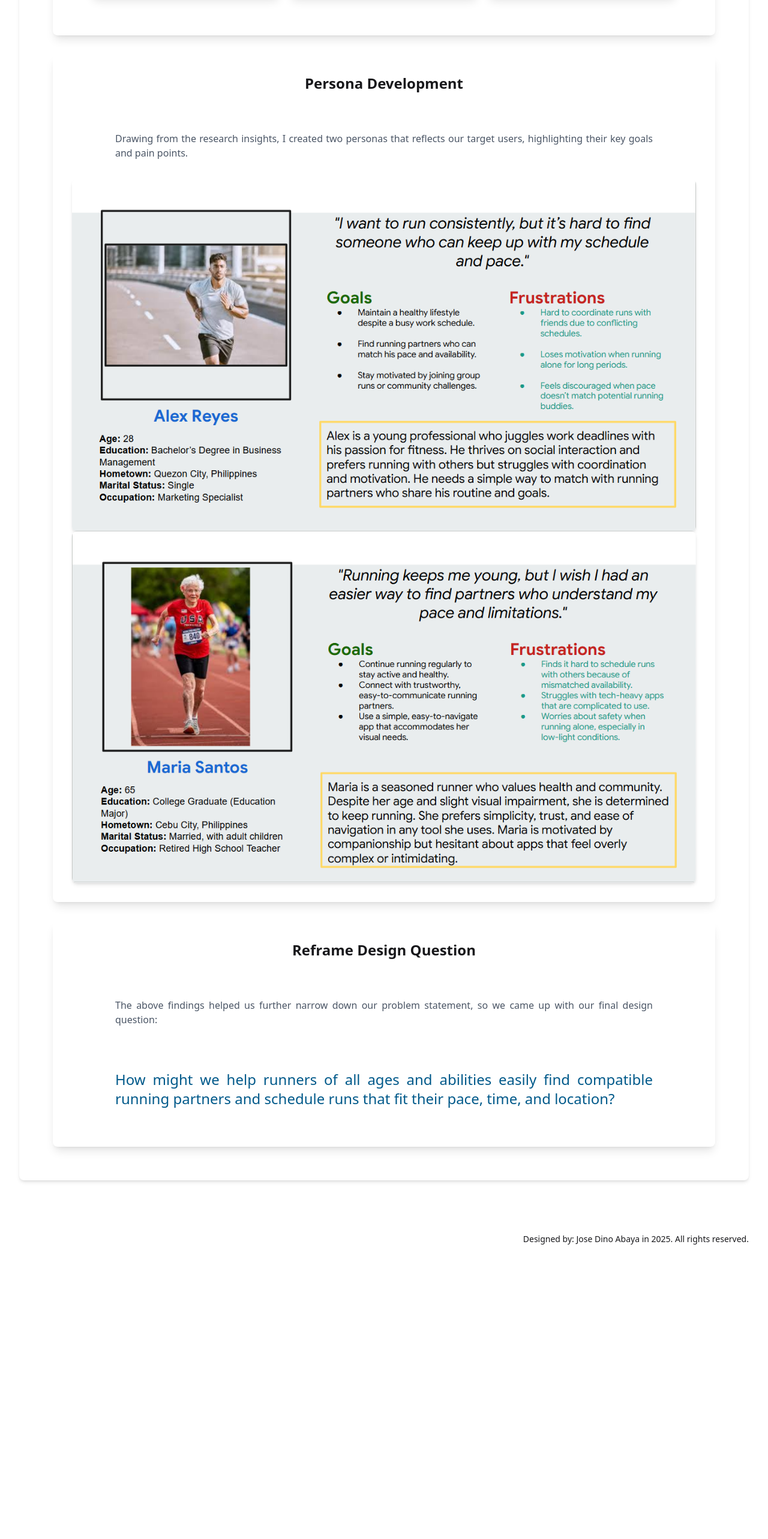
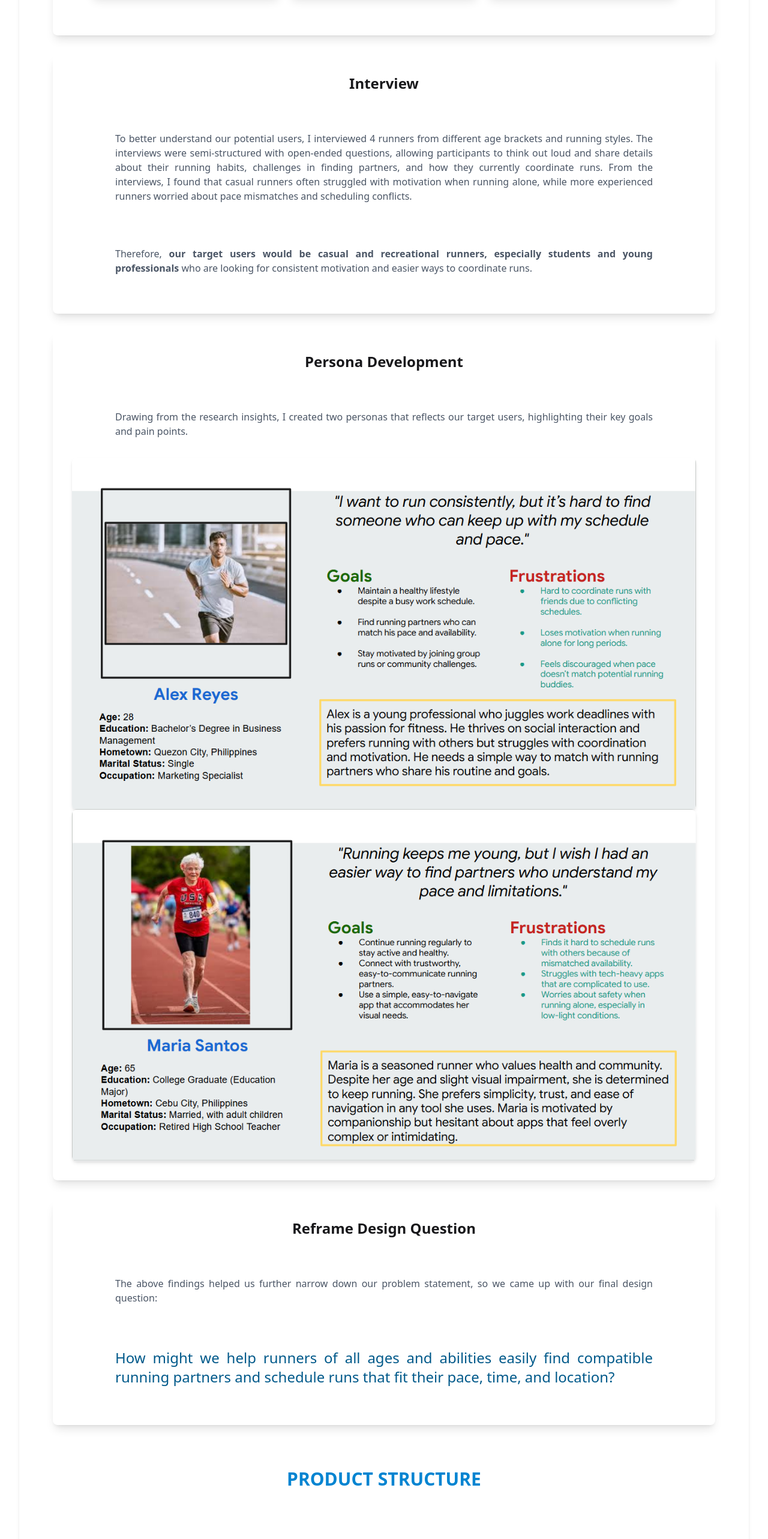
Before and after one commit to oniids13/pace-pal-portfolio-page, a React (Vite) app: page / in a window 1280 px wide. Shown: the part 2740-5306 px from the top of the page at 60% size. Before the commit the page ends 4840 px from the top, so only its background shows below. Built offline with nearby package versions, Linux system fonts and the light colour scheme; some icons are missing.

Commit message:
add interview section on Research

```diff
--- a/src/components/Body.jsx
+++ b/src/components/Body.jsx
@@ -1,6 +1,7 @@
 import Heading from "./body_content/Heading";
 import Background from "./body_content/Background";
 import Research from "./body_content/Research";
+import ProductStructure from "./body_content/ProductStructure";
 
 const Body = () => {
   return (
@@ -10,6 +11,7 @@ const Body = () => {
           <Heading />
           <Background />
           <Research />
+          <ProductStructure />
         </div>
       </div>
     </div>
--- /dev/null
+++ b/src/components/body_content/ProductStructure.jsx
@@ -0,0 +1,11 @@
+const ProductStructure = () => {
+  return (
+    <div className="max-w-7xl mx-auto px-4 sm:px-6 lg:px-8 py-8">
+      <h1 className="text-sky-600 text-3xl font-bold mb-12 text-center">
+        PRODUCT STRUCTURE
+      </h1>
+    </div>
+  );
+};
+
+export default ProductStructure;
--- a/src/components/body_content/Research.jsx
+++ b/src/components/body_content/Research.jsx
@@ -73,6 +73,28 @@ const Research = () => {
           </div>
         </div>
         <div className="bg-white p-8 rounded-lg shadow-lg">
+          <h2 className="text-2xl font-bold mb-6 text-center">Interview</h2>
+          <p className="text-gray-600 mb-8 text-base pt-10 max-w-4xl mx-auto text-justify">
+            To better understand our potential users, I interviewed 4 runners
+            from different age brackets and running styles. The interviews were
+            semi-structured with open-ended questions, allowing participants to
+            think out loud and share details about their running habits,
+            challenges in finding partners, and how they currently coordinate
+            runs. From the interviews, I found that casual runners often
+            struggled with motivation when running alone, while more experienced
+            runners worried about pace mismatches and scheduling conflicts.
+          </p>
+          <p className="text-gray-600 mb-8 text-base pt-10 max-w-4xl mx-auto text-justify">
+            Therefore,{" "}
+            <strong>
+              our target users would be casual and recreational runners,
+              especially students and young professionals
+            </strong>{" "}
+            who are looking for consistent motivation and easier ways to
+            coordinate runs.
+          </p>
+        </div>
+        <div className="bg-white p-8 rounded-lg shadow-lg">
           <h2 className="text-2xl font-bold mb-6 text-center">
             Persona Development
           </h2>
```
